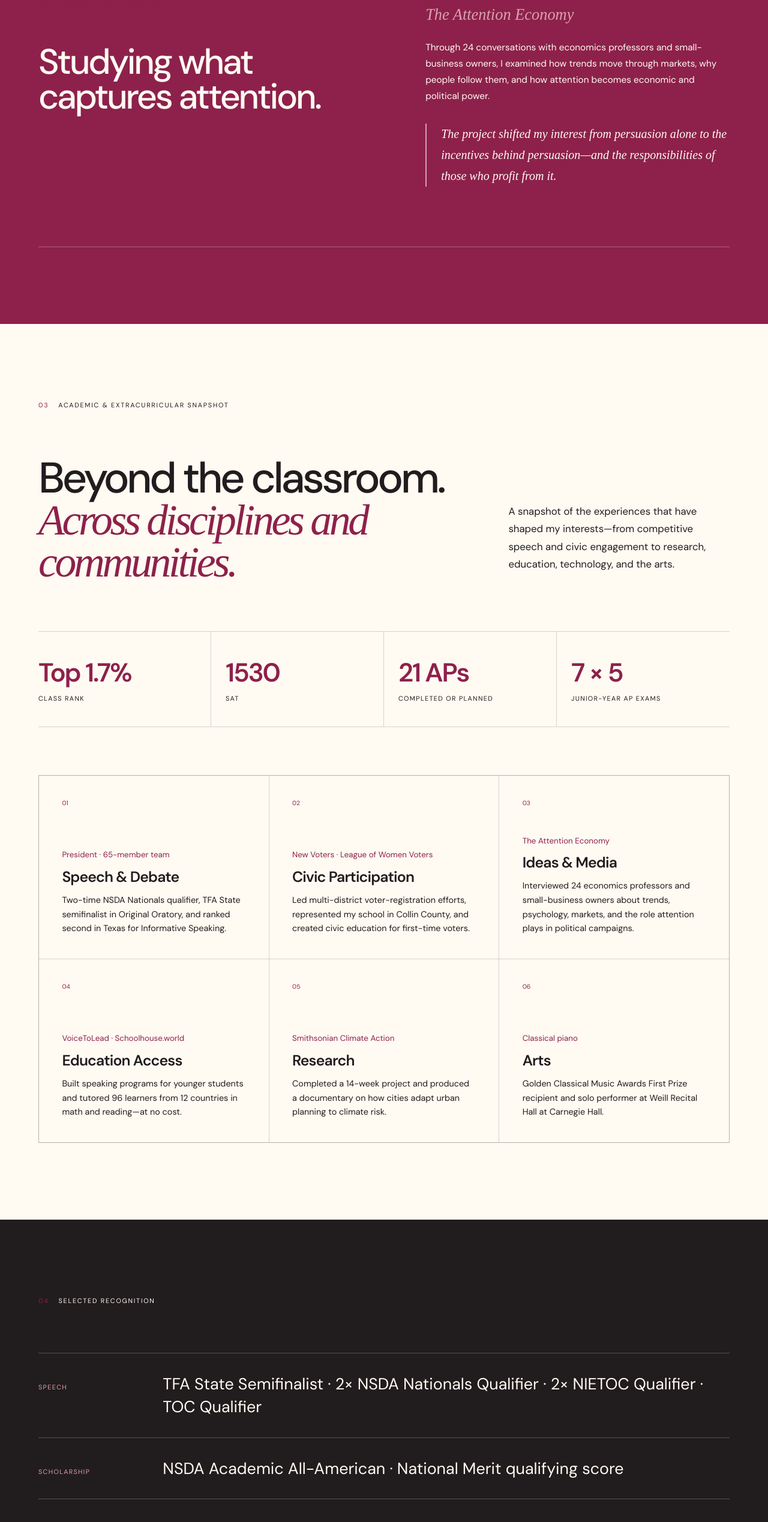
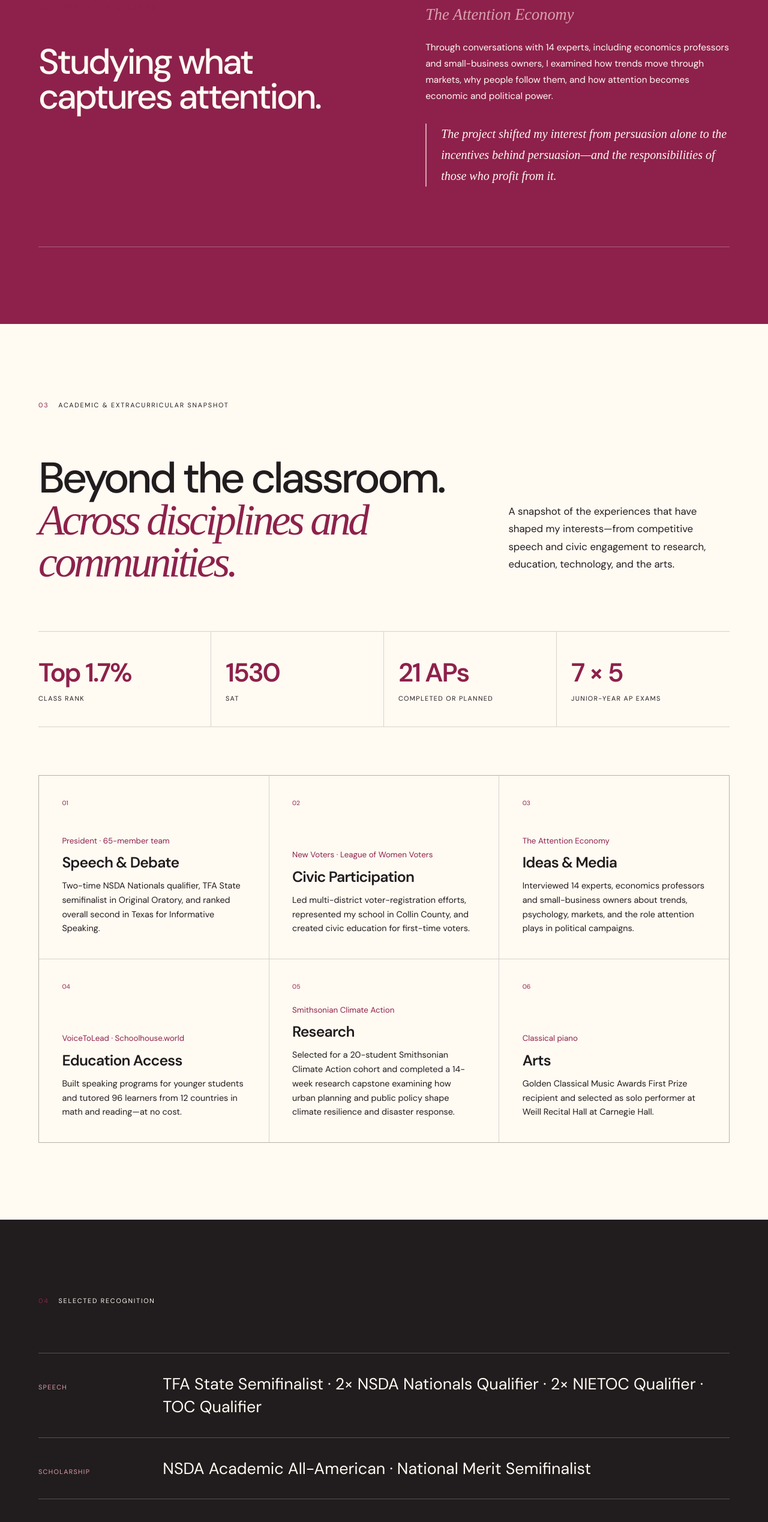
Before and after one commit to msssyamala/nidhimaddi.com, a Next.js app: page / in a window 1280 px wide. Shown: the part 4200-6737 px from the top of the page at 60% size. Built offline with nearby package versions, Linux system fonts and the light colour scheme; a web font is replaced by a local one.

Commit message:
Refine credentials and contact details

```diff
--- a/app/page.tsx
+++ b/app/page.tsx
@@ -1,12 +1,12 @@
 const Arrow = () => <span aria-hidden="true">↗</span>;
 
 const credentials = [
-  ["Speech & Debate", "President · 65-member team", "Two-time NSDA Nationals qualifier, TFA State semifinalist in Original Oratory, and ranked second in Texas for Informative Speaking."],
+  ["Speech & Debate", "President · 65-member team", "Two-time NSDA Nationals qualifier, TFA State semifinalist in Original Oratory, and ranked overall second in Texas for Informative Speaking."],
   ["Civic Participation", "New Voters · League of Women Voters", "Led multi-district voter-registration efforts, represented my school in Collin County, and created civic education for first-time voters."],
-  ["Ideas & Media", "The Attention Economy", "Interviewed 24 economics professors and small-business owners about trends, psychology, markets, and the role attention plays in political campaigns."],
+  ["Ideas & Media", "The Attention Economy", "Interviewed 14 experts, economics professors and small-business owners about trends, psychology, markets, and the role attention plays in political campaigns."],
   ["Education Access", "VoiceToLead · Schoolhouse.world", "Built speaking programs for younger students and tutored 96 learners from 12 countries in math and reading—at no cost."],
-  ["Research", "Smithsonian Climate Action", "Completed a 14-week project and produced a documentary on how cities adapt urban planning to climate risk."],
-  ["Arts", "Classical piano", "Golden Classical Music Awards First Prize recipient and solo performer at Weill Recital Hall at Carnegie Hall."],
+  ["Research", "Smithsonian Climate Action", "Selected for a 20-student Smithsonian Climate Action cohort and completed a 14-week research capstone examining how urban planning and public policy shape climate resilience and disaster response."],
+  ["Arts", "Classical piano", "Golden Classical Music Awards First Prize recipient and selected as solo performer at Weill Recital Hall at Carnegie Hall."],
 ];
 
 export default function Home() {
@@ -16,7 +16,7 @@ export default function Home() {
         <a className="wordmark" href="#top">Nidhi Maddi<span>.</span></a>
         <div className="navLinks">
           <a href="#lens">My lens</a><a href="#work">Selected work</a><a href="#credentials">Credentials</a>
-          <a className="navCta" href="mailto:voicetolead@gmail.com">Connect <Arrow /></a>
+          <a className="navCta" href="mailto:nidhimaddi9@gmail.com">Connect <Arrow /></a>
         </div>
       </nav>
 
@@ -62,7 +62,7 @@ export default function Home() {
         </div>
         <div className="workFeature">
           <div><p className="featureIndex">03 / Markets & ideas</p><h2>Studying what<br />captures attention.</h2></div>
-          <div><h3>The Attention Economy</h3><p>Through 24 conversations with economics professors and small-business owners, I examined how trends move through markets, why people follow them, and how attention becomes economic and political power.</p><p className="featureQuote">The project shifted my interest from persuasion alone to the incentives behind persuasion—and the responsibilities of those who profit from it.</p></div>
+          <div><h3>The Attention Economy</h3><p>Through conversations with 14 experts, including economics professors and small-business owners, I examined how trends move through markets, why people follow them, and how attention becomes economic and political power.</p><p className="featureQuote">The project shifted my interest from persuasion alone to the incentives behind persuasion—and the responsibilities of those who profit from it.</p></div>
         </div>
       </section>
 
@@ -77,14 +77,14 @@ export default function Home() {
         <div className="sectionLabel"><span>04</span> Selected recognition</div>
         <div className="honorList">
           <div><span>Speech</span><strong>TFA State Semifinalist · 2× NSDA Nationals Qualifier · 2× NIETOC Qualifier · TOC Qualifier</strong></div>
-          <div><span>Scholarship</span><strong>NSDA Academic All-American · National Merit qualifying score</strong></div>
-          <div><span>Service</span><strong>Bronze President’s Volunteer Service Award</strong></div>
+          <div><span>Scholarship</span><strong>NSDA Academic All-American · National Merit Semifinalist</strong></div>
+          <div><span>Service</span><strong>President’s Volunteer Service Award from iStartValley</strong></div>
           <div><span>Music</span><strong>Golden Classical Music Awards, First Prize · Trinity Level 7</strong></div>
         </div>
       </section>
 
-      <section className="contact section"><p className="eyebrow"><span /> Let’s connect</p><h2>Interested in voice,<br />institutions, or impact?</h2><p>I’m always interested in thoughtful conversations across business, law, civic life, education, and technology.</p><a className="button primary" href="mailto:voicetolead@gmail.com">Start a conversation <Arrow /></a></section>
-      <footer><a className="wordmark footerMark" href="#top">Nidhi Maddi<span>.</span></a><p>© {new Date().getFullYear()} Nidhi Maddi</p><div><a href="https://www.voicetolead.org" target="_blank" rel="noreferrer">VoiceToLead <Arrow /></a><a href="mailto:voicetolead@gmail.com">Email <Arrow /></a></div></footer>
+      <section className="contact section"><p className="eyebrow"><span /> Let’s connect</p><h2>Interested in voice,<br />institutions, or impact?</h2><p>I’m always interested in thoughtful conversations across business, law, civic life, education, and technology.</p><a className="button primary" href="mailto:nidhimaddi9@gmail.com">Start a conversation <Arrow /></a></section>
+      <footer><a className="wordmark footerMark" href="#top">Nidhi Maddi<span>.</span></a><p>© {new Date().getFullYear()} Nidhi Maddi</p><div><a href="https://www.voicetolead.org" target="_blank" rel="noreferrer">VoiceToLead <Arrow /></a><a href="mailto:nidhimaddi9@gmail.com">Email <Arrow /></a></div></footer>
     </main>
   );
 }
```
Also changed, not shown: 1 other file (tests, documents, lock files or other folders).
